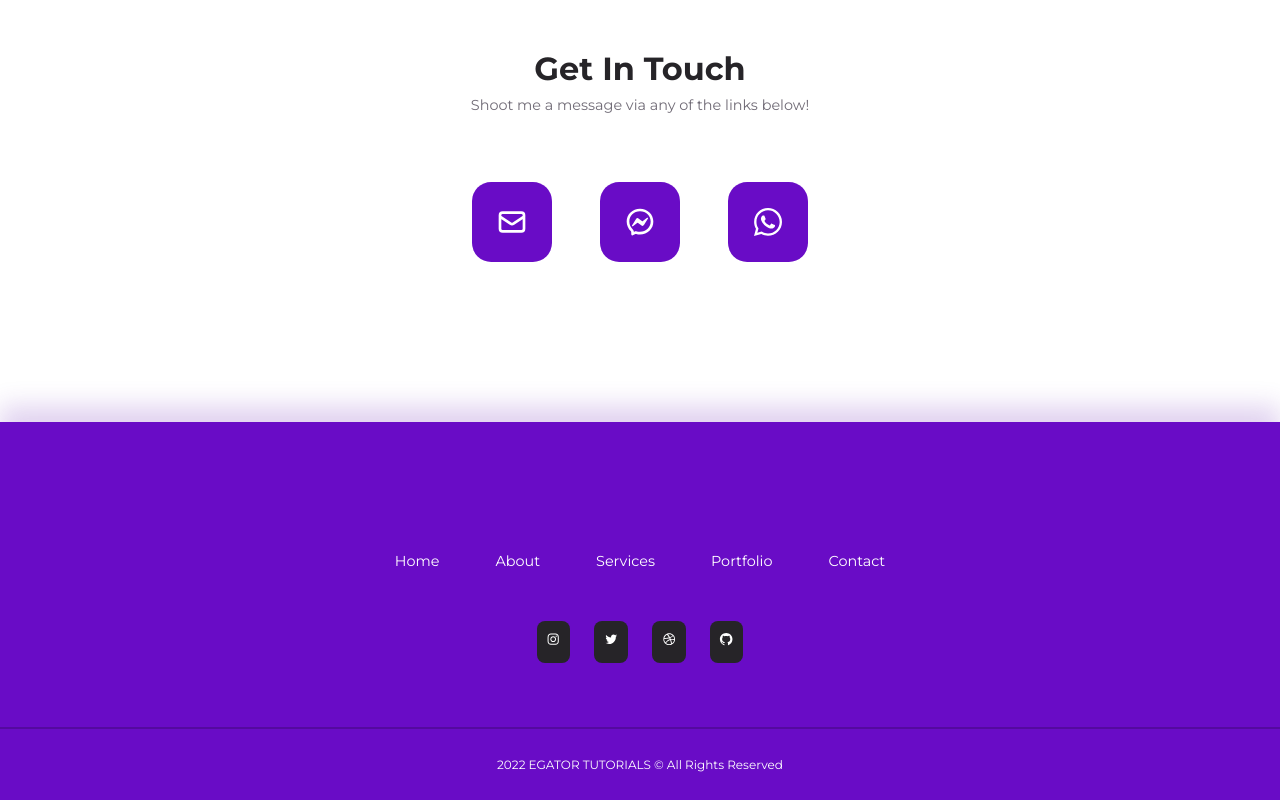
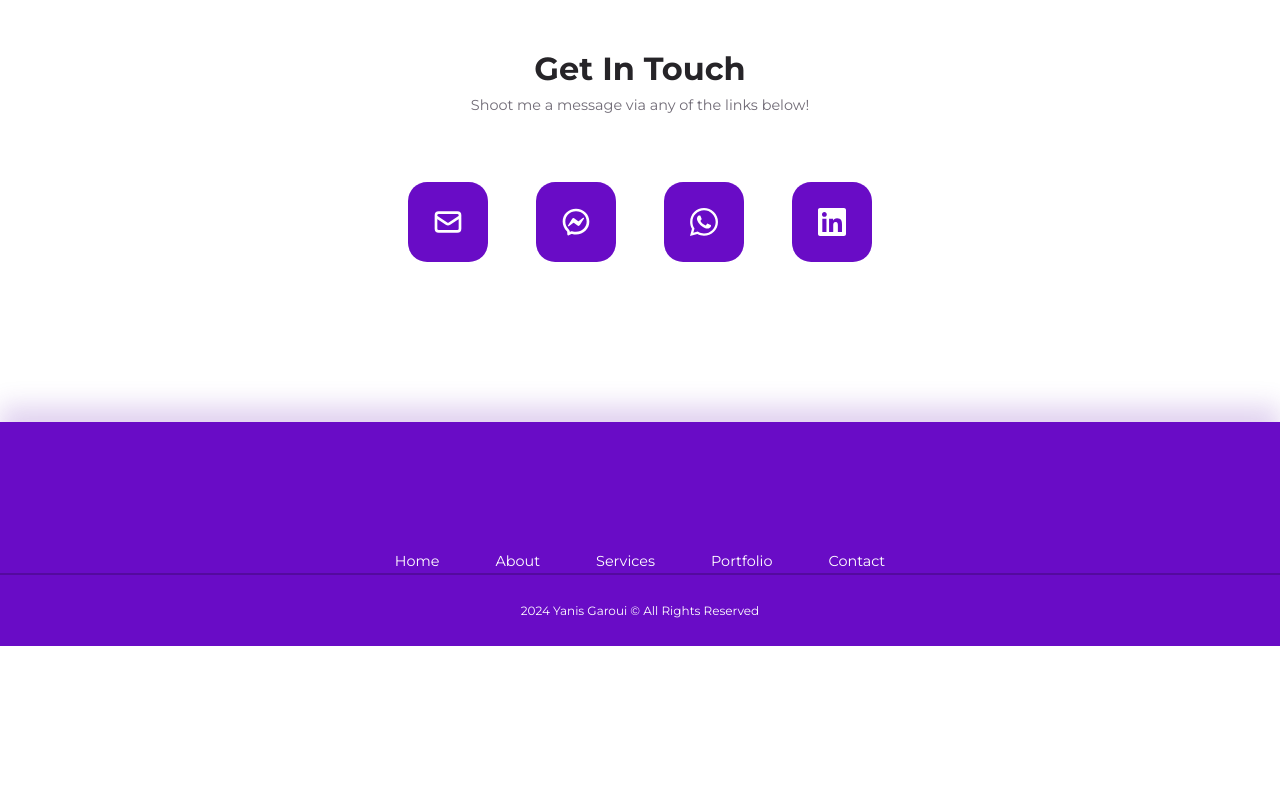
Before and after one commit to Yanis312/portfolio, a React (Create React App) app: page / in a window 1280 px wide. Shown: the part 6949-7749 px from the top of the page. After the commit the page ends 7595 px from the top, so only its background shows below. Built offline with nearby package versions, Linux system fonts and the light colour scheme.

Commit message:
Resume Updated

```diff
--- a/src/sections/contact/data.js
+++ b/src/sections/contact/data.js
@@ -1,12 +1,15 @@
 import {HiOutlineMail} from 'react-icons/hi'
 import {RiMessengerLine} from 'react-icons/ri'
 import {FaWhatsapp} from 'react-icons/fa'
+import { FaLinkedin } from "react-icons/fa";
 
 
 const data = [
     {id: 1, icon: <HiOutlineMail/>, link: 'mailto:yanisgaroui1@gmail.com'},
     {id: 2, icon: <RiMessengerLine/>, link: 'https://www.facebook.com/YanisGaroui99/'},
-    {id: 3, icon: <FaWhatsapp/>, link: 'https://wa.me/+14389948668'}
+    {id: 3, icon: <FaWhatsapp/>, link: 'https://wa.me/+14389948668'},
+    {id: 4, icon: <FaLinkedin/>, link: 'https://www.linkedin.com/in/yanis-garoui-29887a275/'}
+
 ]
 
 
--- a/src/sections/footer/Footer.jsx
+++ b/src/sections/footer/Footer.jsx
@@ -1,4 +1,4 @@
-import {links, socials} from './data'
+import {links} from './data'
 import './footer.css'
 
 const Footer = () => {
@@ -10,14 +10,10 @@ const Footer = () => {
             links.map(fLink => <li key={fLink.id}><a href={fLink.link}>{fLink.title}</a></li>)
           }
         </ul>
-        <div className="footer__socials">
-          {
-            socials.map(social => <a key={social.id} href={social.link} target="_blank" rel="noopener noreferrer">{social.icon}</a>)
-          }
-        </div>
+
       </div>
       <div className="footer__copyright">
-        <small>2022 EGATOR TUTORIALS &copy; All Rights Reserved</small>
+        <small>2024 Yanis Garoui &copy; All Rights Reserved</small>
       </div>
     </footer>
   )
--- a/src/sections/footer/data.js
+++ b/src/sections/footer/data.js
@@ -1,7 +1,4 @@
-import {AiOutlineInstagram} from 'react-icons/ai'
-import {AiOutlineTwitter} from 'react-icons/ai'
-import {AiOutlineDribbble} from 'react-icons/ai'
-import {AiFillGithub} from 'react-icons/ai'
+
 
 export const links = [
     {id: 1, link: '#', title: 'Home'},
@@ -10,11 +7,3 @@ export const links = [
     {id: 4, link: '#portfolio', title: 'Portfolio'},
     {id: 5, link: '#contact', title: 'Contact'}
 ]
-
-
-export const socials = [
-    {id: 1, link: 'https://instagram.com', icon: <AiOutlineInstagram/>},
-    {id: 2, link: 'https://twitter.com', icon: <AiOutlineTwitter/>},
-    {id: 3, link: 'https://dribbble.com', icon: <AiOutlineDribbble/>},
-    {id: 4, link: 'https://github.com', icon: <AiFillGithub/>}
-]
```
Also changed, not shown: 1 other file (tests, documents, lock files or other folders).
